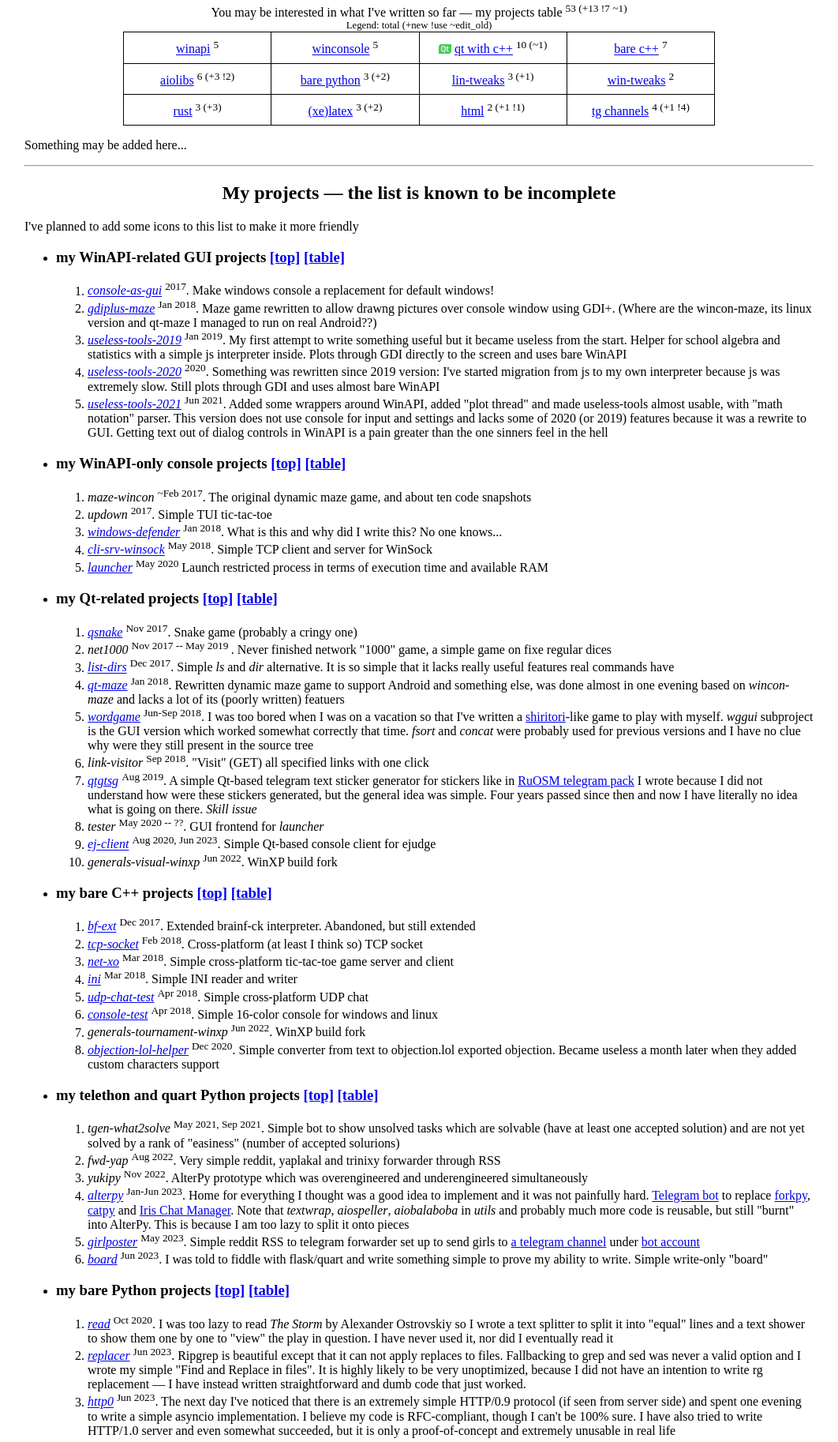
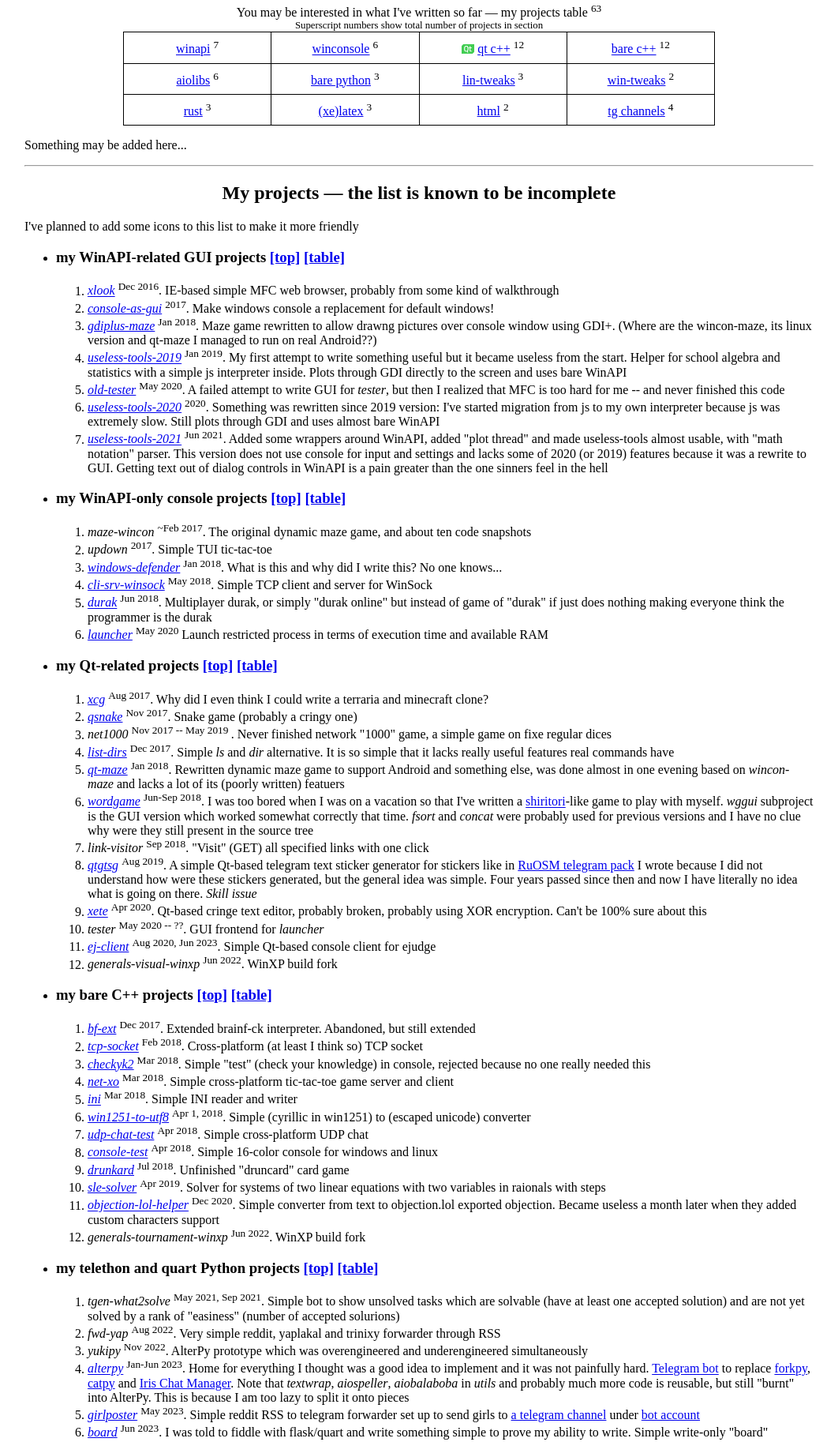
Before and after one commit to yuki0iq/yuki-site, a plain HTML site: page index.html in a window 1280 px wide. Shown: the part 234-2060 px from the top of the page at 79% size, without its empty margins (109-1171 px from the left). Drawn offline with Linux system fonts and the light colour scheme; a web font is replaced by a local one.

Commit message:
add old unlisted projects

```diff
--- a/index.html
+++ b/index.html
@@ -76,46 +76,46 @@
 
         <table class="center" style="table-layout: fixed; width: 75%">
             <caption>
-                You may be interested in what I've written so far — my projects table <sup>53 (+13 !7 ~1)</sup>
-                <footer> Legend: total (+new !use ~edit_old) </footer>
+                You may be interested in what I've written so far — my projects table <sup>63</sup>
+                <footer> Superscript numbers show total number of projects in section </footer>
             </caption>
             <tr>
                 <td id="t_w_g">
                     <i class="nf nf-md-microsoft_windows_classic"></i>
                     <a href="#w_g">winapi</a>
-                    <sup> 5 </sup>
+                    <sup> 7 </sup>
                 </td>
                 <td id="t_w_c">
                     <i class="nf nf-cod-terminal_cmd"></i>
                     <a href="#w_c">winconsole</a>
-                    <sup> 5 </sup>
+                    <sup> 6 </sup>
                 </td>
                 <td id="t_qt">
                     <img src="img/qt_logo.svg" alt="[Qt]" width="16px" height="auto">
-                    <a href="#qt">qt with c++</a>
-                    <sup> 10 (~1) </sup>
+                    <a href="#qt">qt c++</a>
+                    <sup> 12 </sup>
                 </td>
                 <td id="t_cpp">
                     <i class="nf nf-custom-cpp"></i>
                     <a href="#cpp">bare c++</a>
-                    <sup> 7 </sup>
+                    <sup> 12 </sup>
                 </td>
             </tr>
             <tr>
                 <td id="t_a_py">
                     <i class="nf nf-dev-python"></i>
                     <a href="#a_py">aiolibs</a>
-                    <sup> 6 (+3 !2) </sup>
+                    <sup> 6 </sup>
                 </td>
                 <td id="t_b_py">
                     <i class="nf nf-dev-python"></i>
                     <a href="#b_py">bare python</a>
-                    <sup> 3 (+2) </sup>
+                    <sup> 3 </sup>
                 </td>
                 <td id="t_l_tw">
                     <i class="nf nf-md-arch"></i>
                     <a href="#l_tw">lin-tweaks</a>
-                    <sup> 3 (+1) </sup>
+                    <sup> 3 </sup>
                 </td>
                 <td id="t_w_tw">
                     <i class="nf nf-dev-windows"></i>
@@ -127,22 +127,22 @@
                 <td id="t_rs">
                     <i class="nf nf-dev-rust"></i>
                     <a href="#rs">rust</a>
-                    <sup> 3 (+3) </sup>
+                    <sup> 3 </sup>
                 </td>
                 <td id="t_tex">
                     <i class="nf nf-seti-tex"></i>
                     <a href="#tex">(xe)latex</a>
-                    <sup> 3 (+2) </sup>
+                    <sup> 3 </sup>
                 </td>
                 <td id="t_html">
                     <i class="nf nf-seti-html"></i>
                     <a href="#html">html</a>
-                    <sup> 2 (+1 !1) </sup>
+                    <sup> 2 </sup>
                 </td>
                 <td id="t_tg">
                     <i class="nf nf-fa-telegram"></i>
                     <a href="#tg">tg channels</a>
-                    <sup> 4 (+1 !4) </sup>
+                    <sup> 4 </sup>
                 </td>
             </tr>
         </table>
@@ -163,6 +163,9 @@
 
                 <ol>
                     <li>
+                        <em><a href="https://git.yukii.keenetic.pro/yuki0iq/xlook">xlook</a></em> <sup>Dec 2016</sup>.
+                        IE-based simple MFC web browser, probably from some kind of walkthrough
+                    <li>
                         <em><a href="https://git.yukii.keenetic.pro/yuki0iq/console-as-gui">console-as-gui</a></em> <sup>2017</sup>.
                         Make windows console a replacement for default windows!
                     </li>
@@ -174,6 +177,10 @@
                         <em><a href="https://git.yukii.keenetic.pro/yuki0iq/useless-tools-2019">useless-tools-2019</a></em> <sup>Jan 2019</sup>.
                         My first attempt to write something useful but it became useless from the start. Helper for school algebra and statistics with a simple js interpreter inside.
                         Plots through GDI directly to the screen and uses bare WinAPI
+                    </li>
+                    <li>
+                        <em><a href="https://git.yukii.keenetic.pro/yuki0iq/old-tester">old-tester</a></em> <sup>May 2020</sup>.
+                        A failed attempt to write GUI for <em>tester</em>, but then I realized that MFC is too hard for me -- and never finished this code
                     </li>
                     <li>
                         <em><a href="https://git.yukii.keenetic.pro/yuki0iq/useless-tools-2020">useless-tools-2020</a></em> <sup>2020</sup>.
@@ -209,6 +216,9 @@
                         Simple TCP client and server for WinSock
                     </li>
                     <li>
+                        <em><a href="https://git.yukii.keenetic.pro/yuki0iq/durak">durak</a></em> <sup>Jun 2018</sup>.
+                        Multiplayer durak, or simply "durak online" but instead of game of "durak" if just does nothing making everyone think the programmer is the durak
+                    <li>
                         <em><a href="https://git.yukii.keenetic.pro/yuki0iq/launcher">launcher</a></em> <sup>May 2020</sup>
                         Launch restricted process in terms of execution time and available RAM
                     </li>
@@ -219,6 +229,10 @@
                 <h3 id="qt"> my Qt-related projects <a href="#top">[top]</a> <a href="#t_qt">[table]</a> </h2>
 
                 <ol>
+                    <li>
+                        <em><a href="https://git.yukii.keenetic.pro/yuki0iq/xcg">xcg</a></em> <sup>Aug 2017</sup>.
+                        Why did I even think I could write a terraria and minecraft clone?
+                    </li>
                     <li>
                         <em><a href="https://git.yukii.keenetic.pro/yuki0iq/qsnake">qsnake</a></em> <sup>Nov 2017</sup>.
                         Snake game (probably a cringy one)
@@ -252,6 +266,10 @@
                         Four years passed since then and now I have literally no idea what is going on there. <em>Skill issue</em>
                     </li>
                     <li>
+                        <em><a href="https://git.yukii.keenetic.pro/yuki0iq/xete">xete</a></em> <sup>Apr 2020</sup>.
+                        Qt-based cringe text editor, probably broken, probably using XOR encryption. Can't be 100% sure about this
+                    </li>
+                    <li>
                         <em>tester</em> <sup>May 2020 -- ??</sup>.
                         GUI frontend for <em>launcher</em>
                     </li>
@@ -279,12 +297,20 @@
                         Cross-platform (at least I think so) TCP socket
                     </li>
                     <li>
+                        <em><a href="https://git.yukii.keenetic.pro/yuki0iq/checkyk2">checkyk2</a></em> <sup>Mar 2018</sup>.
+                        Simple "test" (check your knowledge) in console, rejected because no one really needed this
+                    </li>
+                    <li>
                         <em><a href="https://git.yukii.keenetic.pro/yuki0iq/net-xo">net-xo</a></em> <sup>Mar 2018</sup>.
                         Simple cross-platform tic-tac-toe game server and client
                     </li>
                     <li>
                         <em><a href="https://git.yukii.keenetic.pro/yuki0iq/ini">ini</a></em> <sup>Mar 2018</sup>.
                         Simple INI reader and writer
+                    </li>
+                    <li>
+                        <em><a href="https://git.yukii.keenetic.pro/yuki0iq/win1251-to-utf8">win1251-to-utf8</a></em> <sup>Apr 1, 2018</sup>.
+                        Simple (cyrillic in win1251) to (escaped unicode) converter
                     </li>
                     <li>
                         <em><a href="https://git.yukii.keenetic.pro/yuki0iq/udp-chat-test">udp-chat-test</a></em> <sup>Apr 2018</sup>.
@@ -295,12 +321,20 @@
                         Simple 16-color console for windows and linux
                     </li>
                     <li>
-                        <em>generals-tournament-winxp</em> <sup>Jun 2022</sup>.
-                        WinXP build fork
+                        <em><a href="https://git.yukii.keenetic.pro/yuki0iq/drunkard">drunkard</a></em> <sup>Jul 2018</sup>.
+                        Unfinished "druncard" card game
+                    </li>
+                    <li>
+                        <em><a href="https://git.yukii.keenetic.pro/yuki0iq/sle-solver">sle-solver</a></em> <sup>Apr 2019</sup>.
+                        Solver for systems of two linear equations with two variables in raionals with steps
                     </li>
                     <li>
                         <em><a href="https://git.yukii.keenetic.pro/yuki0iq/objection-lol-helper">objection-lol-helper</a></em> <sup>Dec 2020</sup>.
                         Simple converter from text to objection.lol exported objection. Became useless a month later when they added custom characters support
+                    </li>
+                    <li>
+                        <em>generals-tournament-winxp</em> <sup>Jun 2022</sup>.
+                        WinXP build fork
                     </li>
                 </ol>
             </li>
@@ -499,15 +533,7 @@
         tex/yume -- internal -- files!
 
         ADDED BUT UNLISTED
-        c/checkyk2
-        c/drunkard
-        c/sle-solver
-        c/win1251-to-utf8
-        mfc/old-tester
-        mfc/xlook
-        qt/xcg
-        qt/xete
-        w_c?/durak
+        rs/bash-status-line-2
         F/tx/latex-snip
 
         UNLISTED
```
